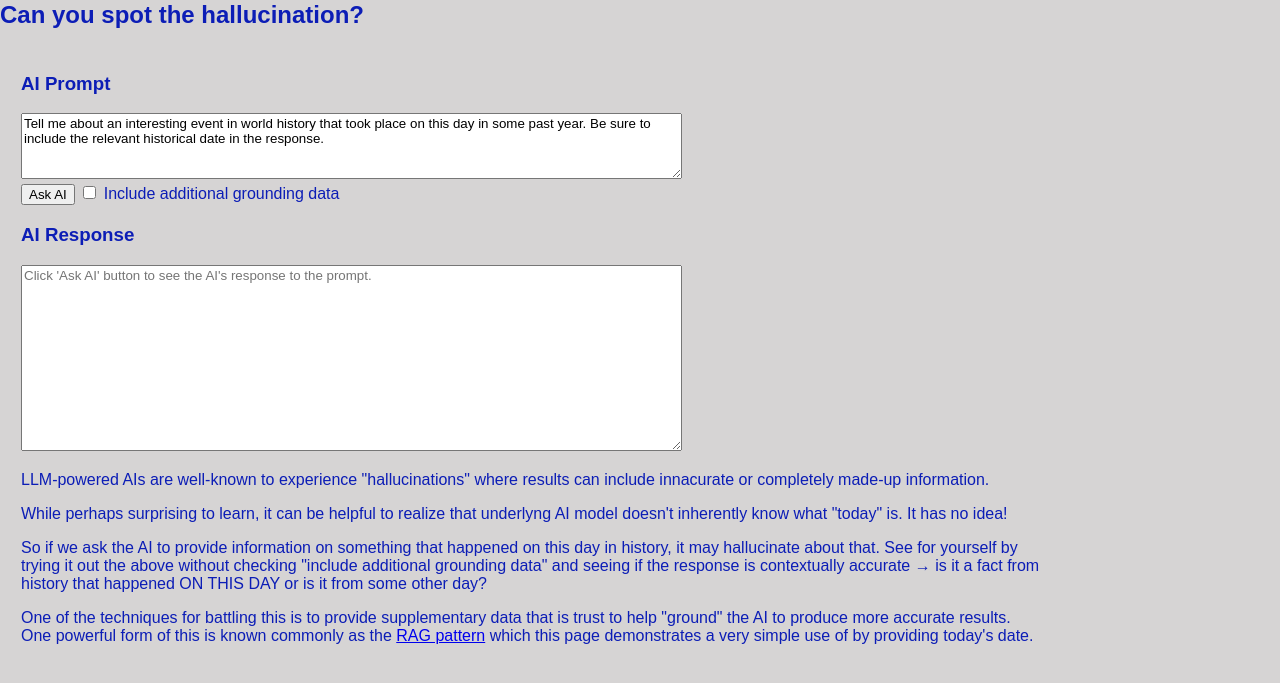
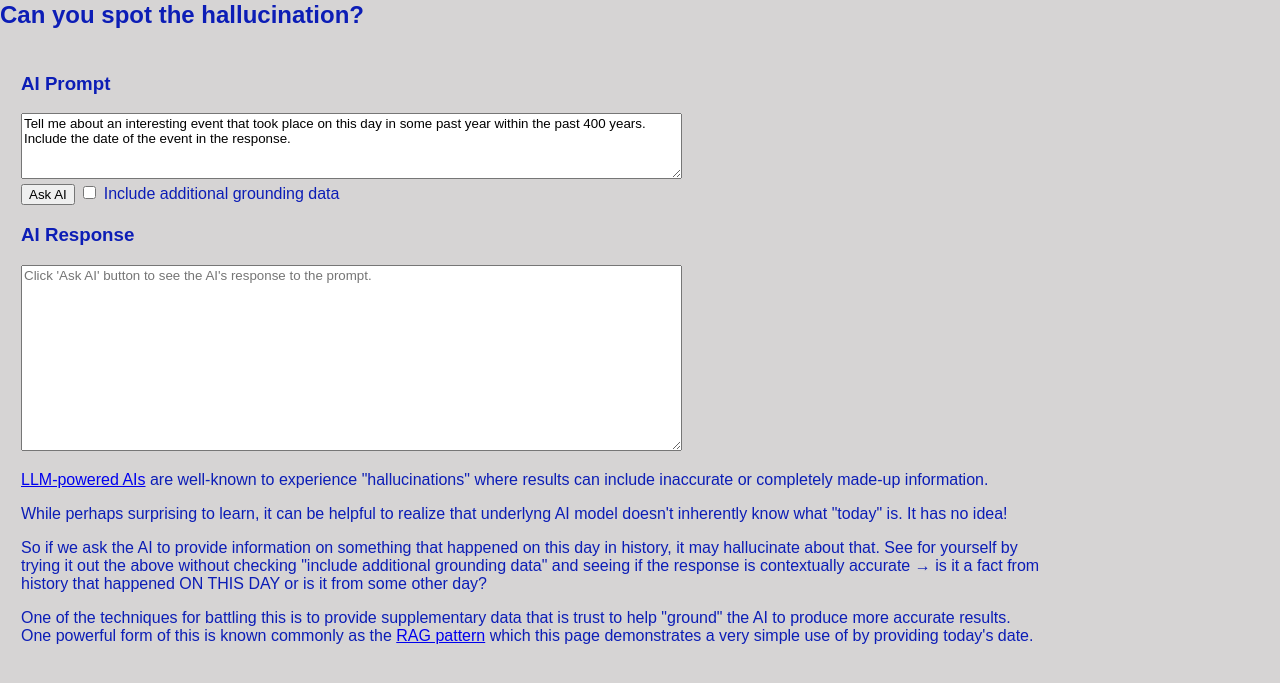
Before and after one commit to codingoutloud/hello-ai, a plain HTML site: page src/index.html in a window 1280 px wide. Shown: the part 79-762 px from the top of the page. Drawn offline with Linux system fonts and the light colour scheme.

Commit message:
tweakage

```diff
--- a/src/index.html
+++ b/src/index.html
@@ -17,7 +17,7 @@
       <h3>AI Prompt</h3>
       <label for="promptForAI">
         <textarea id="promptForAI" rows="4" cols="80" title="Prompt text that will be sent to the AI."
-          readonly>Tell me about an interesting event in world history that took place on this day in some past year. Be sure to include the relevant historical date in the response.</textarea>
+          readonly>Tell me about an interesting event that took place on this day in some past year within the past 400 years. Include the date of the event in the response.</textarea>
       </label>
 
       <div id="action">
@@ -37,8 +37,7 @@
       </label>
     </form>
 
-    <p>LLM-powered AIs are well-known to experience "hallucinations" where results can include innacurate or completely
-      made-up information.</p>
+    <p><a href="https://en.wikipedia.org/wiki/Large_language_model">LLM-powered AIs</a> are well-known to experience "hallucinations" where results can include inaccurate or completely made-up information.</p>
     <p>While perhaps surprising to learn, it can be helpful to realize that underlyng AI model doesn't inherently know
       what "today" is. It has no idea!</p>
     <p>So if we ask the AI to provide information on something that happened on this day in history, it may hallucinate
```
